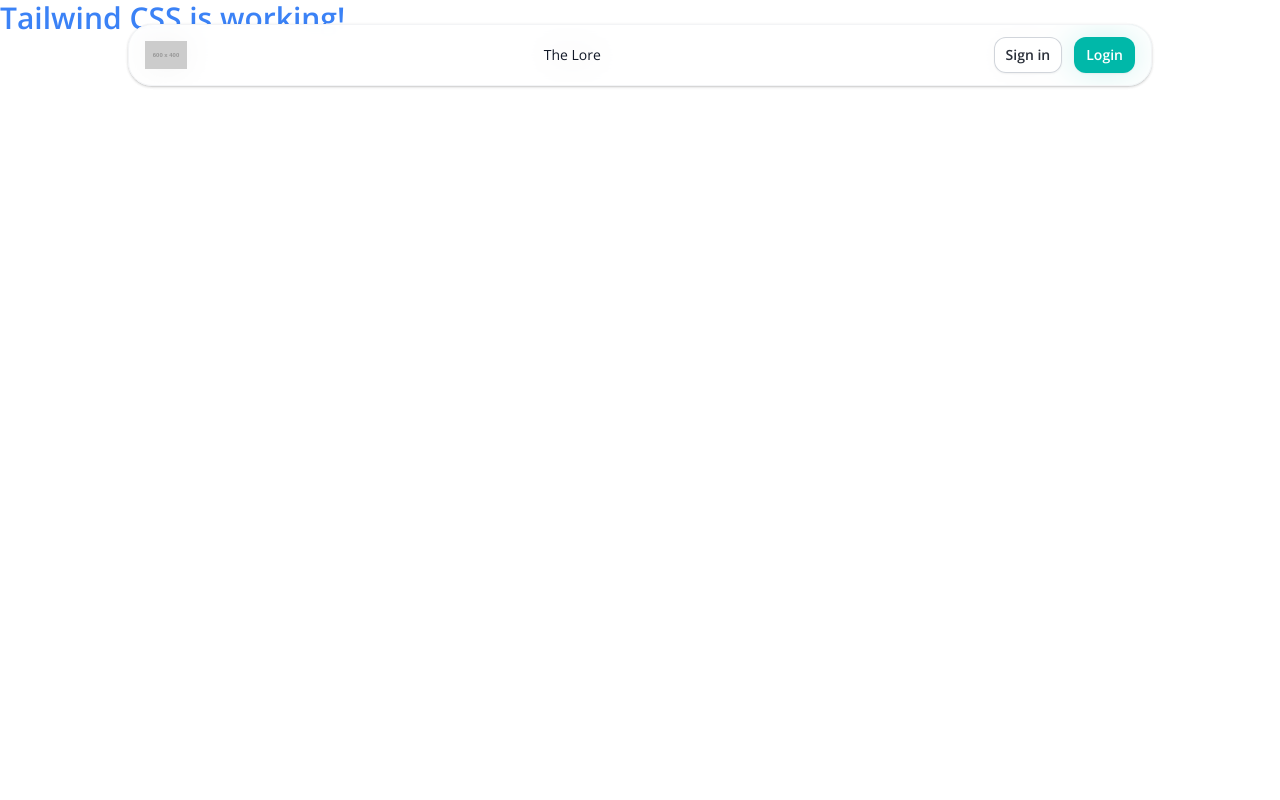
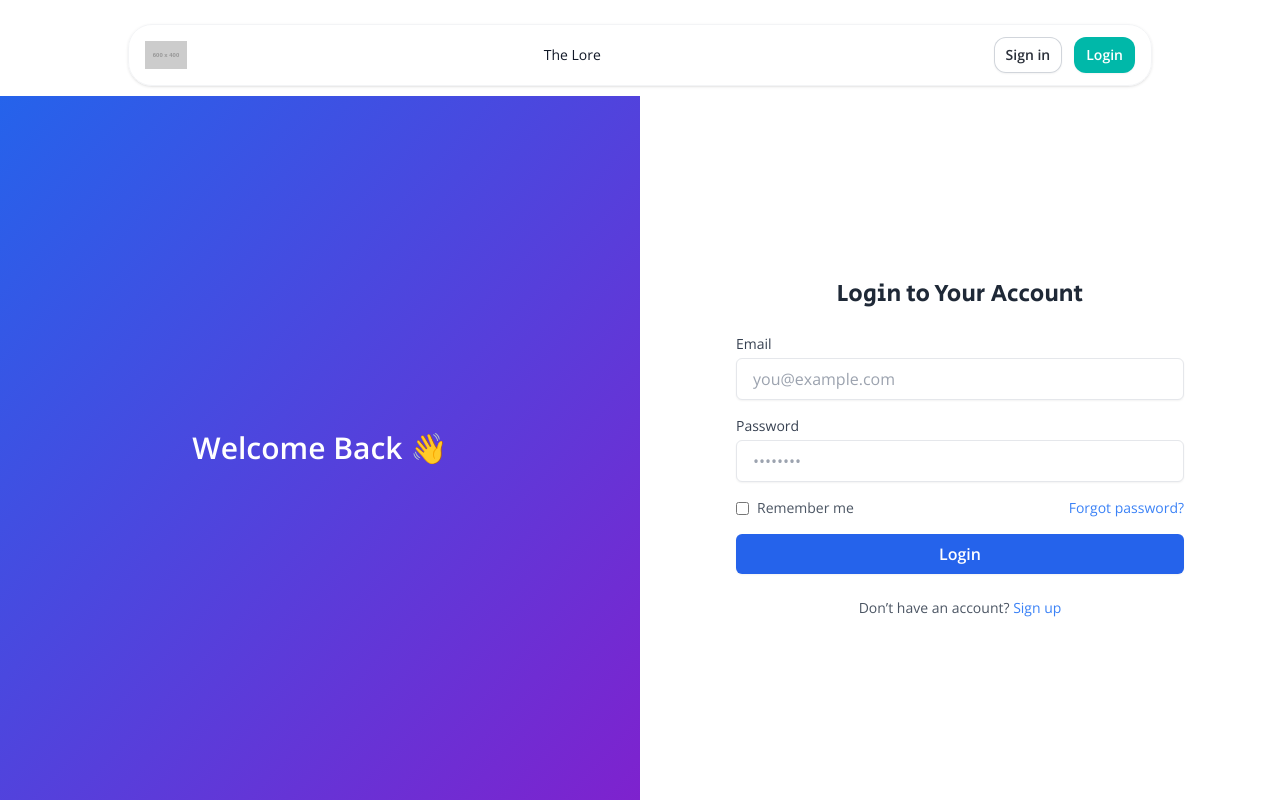
Before and after one commit to Ahmad-Waseem/fusion-io, a React (Create React App) app in the folder client/: page / in a window 1280 px wide. Built offline with nearby package versions, Linux system fonts and the light colour scheme.

Commit message:
Add login page

```diff
--- a/client/src/App.js
+++ b/client/src/App.js
@@ -1,14 +1,10 @@
 import './App.css';
-import StickyNavbar from './components/navbar/StickyNavbar';
+import LoginPage from './pages/auth/Login';
 
 function App() {
   return (
-    <div className="App">
-      <StickyNavbar/>
-      <div className="text-3xl font-bold text-blue-500">
-      Tailwind CSS is working!
-
-    </div>
+    <div className="App h-full">
+      <LoginPage />
     </div>
   );
 }
--- a/client/src/components/navbar/Layout.js
+++ b/client/src/components/navbar/Layout.js
@@ -1,11 +1,17 @@
 import StickyNavbar from "./StickyNavbar";
 
 export default function Layout({ children }) {
-    return (
-        <>
-            <StickyNavbar />
-            {children}
-        </>
+  return (
+    <div className="min-h-screen">
 
-    )
+      <div className="navbar-height">
+        <StickyNavbar />
+      </div>
+
+      <main className="page-height">
+        {children}
+      </main>
+
+    </div>
+  );
 }
--- a/client/src/index.css
+++ b/client/src/index.css
@@ -2,16 +2,32 @@
 @tailwind components;
 @tailwind utilities;
 
-body {
-  margin: 0;
-  font-family: -apple-system, BlinkMacSystemFont, 'Segoe UI', 'Roboto', 'Oxygen',
-    'Ubuntu', 'Cantarell', 'Fira Sans', 'Droid Sans', 'Helvetica Neue',
-    sans-serif;
-  -webkit-font-smoothing: antialiased;
-  -moz-osx-font-smoothing: grayscale;
+@layer utilities {
+  .navbar-height {
+    height: 4rem; /* Default: 64px */
+  }
+
+  .page-height {
+    height: calc(100vh - 4rem);
+  }
+
+  @media (min-width: 768px) {
+    .navbar-height {
+      height: 5rem; /* 80px */
+    }
+
+    .page-height {
+      height: calc(100vh - 5rem);
+    }
+  }
+
+  @media (min-width: 1024px) {
+    .navbar-height {
+      height: 6rem; /* 96px */
+    }
+
+    .page-height {
+      height: calc(100vh - 6rem);
+    }
+  }
 }
-
-code {
-  font-family: source-code-pro, Menlo, Monaco, Consolas, 'Courier New',
-    monospace;
-}
--- a/client/src/pages/auth/Login.js
+++ b/client/src/pages/auth/Login.js
@@ -1,5 +1,59 @@
 export default function LoginPage() {
     return (
-        <h1>Login Page</h1>
-    )
-}
+      <div className="h-full w-full flex flex-col lg:flex-row">
+        <div className="hidden lg:flex w-1/2 bg-gradient-to-br from-blue-600 to-purple-700 items-center justify-center text-white text-3xl font-bold">
+          Welcome Back 👋
+        </div>
+
+        <div className="w-full lg:w-1/2 h-full flex items-center justify-center bg-white p-8">
+          <div className="w-full max-w-md space-y-6">
+            <h2 className="text-2xl text-center text-gray-800">Login to Your Account</h2>
+
+            <form className="space-y-4">
+              <div>
+                <label htmlFor="email" className="block text-sm font-medium text-gray-700">Email</label>
+                <input
+                  id="email"
+                  type="email"
+                  className="mt-1 block w-full px-4 py-2 border rounded-md shadow-sm focus:outline-none focus:ring-2 focus:ring-blue-500 focus:border-transparent"
+                  placeholder="you@example.com"
+                />
+              </div>
+
+              <div>
+                <label htmlFor="password" className="block text-sm font-medium text-gray-700">Password</label>
+                <input
+                  id="password"
+                  type="password"
+                  className="mt-1 block w-full px-4 py-2 border rounded-md shadow-sm focus:outline-none focus:ring-2 focus:ring-blue-500 focus:border-transparent"
+                  placeholder="••••••••"
+                />
+              </div>
+
+              <div className="flex justify-between text-sm text-gray-600">
+                <label className="flex items-center">
+                  <input type="checkbox" className="mr-2" />
+                  Remember me
+                </label>
+                <a href="#" className="text-blue-500 hover:underline">Forgot password?</a>
+              </div>
+
+              <button
+                type="submit"
+                className="w-full py-2 px-4 bg-blue-600 hover:bg-blue-700 text-white font-semibold rounded-md shadow-sm"
+              >
+                Login
+              </button>
+            </form>
+
+            <p className="text-center text-sm text-gray-600">
+              Don’t have an account?{" "}
+              <a href="#" className="text-blue-500 hover:underline">
+                Sign up
+              </a>
+            </p>
+          </div>
+        </div>
+      </div>
+    );
+  }
```
